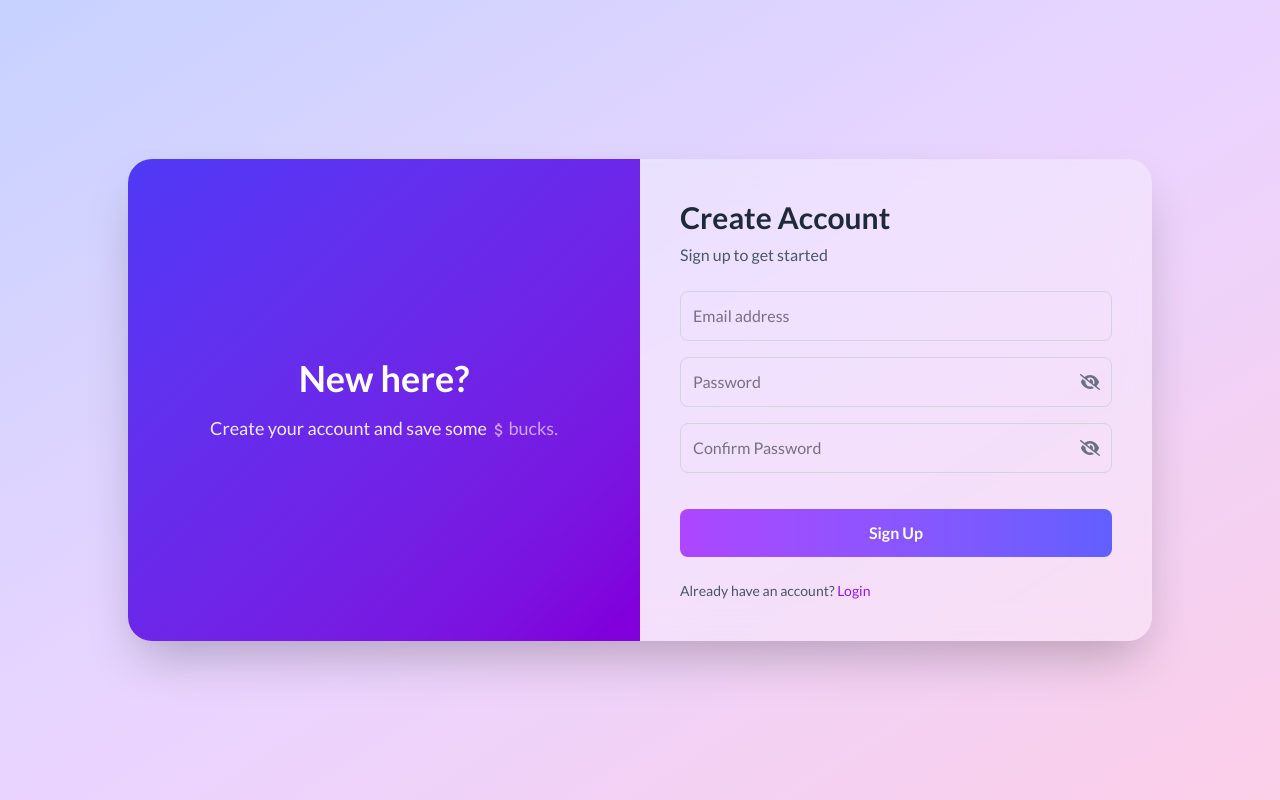
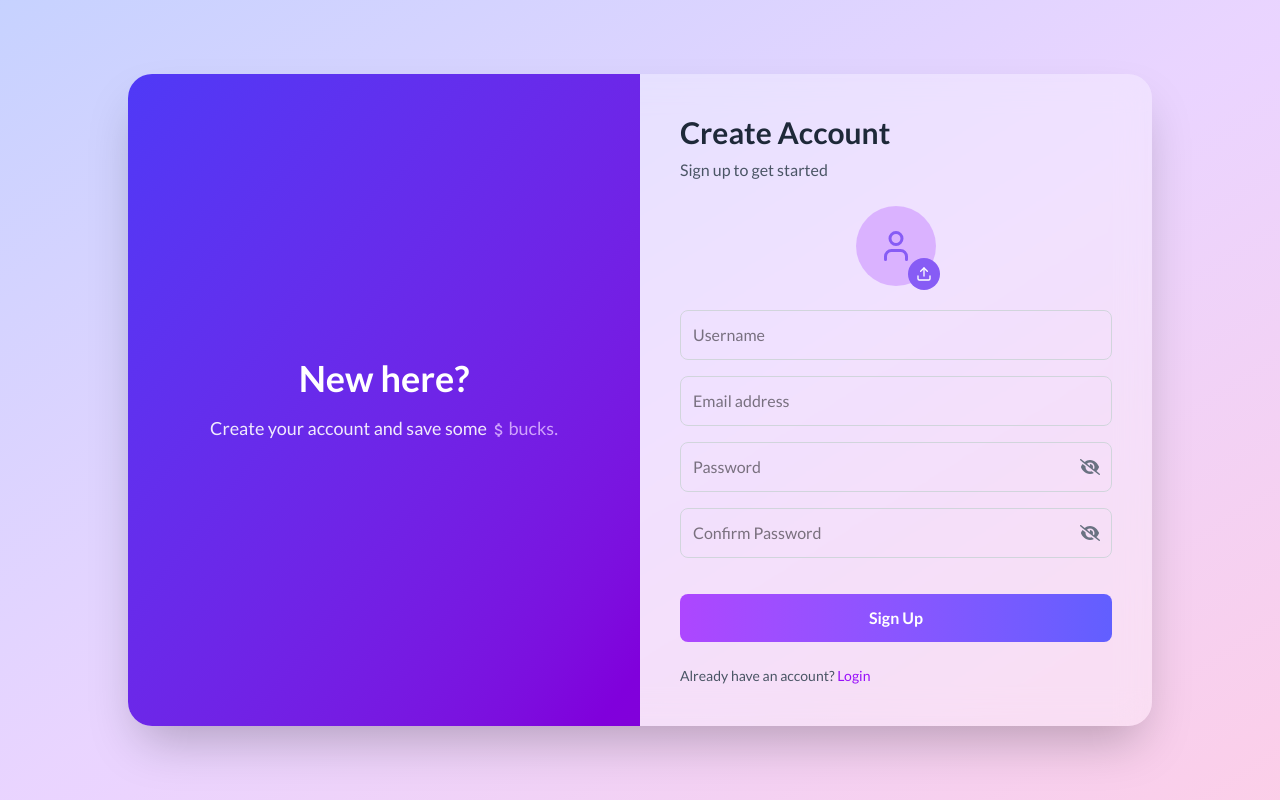
Before and after one commit to pradeepjohndev/Expense_tracker, a React app in the folder Frontend/: page /Sign in a window 1280 px wide. Built offline with nearby package versions, Linux system fonts and the light colour scheme; the HTML template or start-up script is replaced by a standard one.

Commit message:
profile photo uploader

```diff
--- /dev/null
+++ b/Frontend/src/components/Input/Profilephotoselector.jsx
@@ -0,0 +1,51 @@
+import React, { useRef, useState } from 'react';
+import { LuUser, LuUpload, LuTrash } from 'react-icons/lu';
+
+function Profilephotoselector({ image, setImage }) {
+    const inputRef = useRef(null);
+    const [previewUrl, setPreviewUrl] = useState(null);
+
+    const handleImageChange = (event) => {
+        const file = event.target.files[0];
+        if (file) {
+            setImage(file);
+            const preview = URL.createObjectURL(file)
+            setPreviewUrl(preview);
+        }
+    };
+
+    const handleRemoveImage = () => {
+        setImage(null);
+        setPreviewUrl(null);
+    };
+
+    const onChooseFile = () => {
+        inputRef.current.click();
+    };
+
+    return (
+        <>
+            <div className="flex justify-center mb-6">
+                <input type="file" accept="image/*" ref={inputRef} onChange={handleImageChange} className="hidden" />
+
+                {!image ? (
+                    <div className='w-20 h-20 flex items-center justify-center bg-purple-300 rounded-full relative'>
+                        <LuUser className='text-4xl text-primary' />
+                        <button type="button" onClick={onChooseFile} className='w-8 h-8 flex items-center justify-center bg-primary text-white rounded-full absolute -bottom-1 -right-1 hover:cursor-pointer'>
+                            <LuUpload />
+                        </button>
+                    </div>
+                ) : (
+                    <div className='relative'>
+                        <img src={previewUrl} alt="profile photo" className='w-20 h-20 flex items-center justify-center' />
+                        <button type="button" onClick={handleRemoveImage} className='w-8 h-8 flex items-center justify-center bg-red-500 text-white rounded-full absolute -bottom-1 -right-1 hover:cursor-pointer'>
+                            <LuTrash />
+                        </button>
+                    </div>
+                )}
+            </div>
+        </>
+    );
+}
+
+export default Profilephotoselector;
--- a/Frontend/src/pages/auth/Signup.jsx
+++ b/Frontend/src/pages/auth/Signup.jsx
@@ -1,11 +1,14 @@
 import React, { useState } from 'react';
 import { Link } from 'react-router-dom';
+import { MdAttachMoney } from "react-icons/md";
+import Profilephotoselector from '../../components/Input/Profilephotoselector';
 import Input from '../../components/Input/Input';
-import { MdAttachMoney } from "react-icons/md";
 
 export default function Signup() {
+    const [profilePic, setProfilepic] = useState()
     const [email, setEmail] = useState("");
     const [password, setPassword] = useState("");
+    const [username, setUsername] = useState("");
     const [confirmPassword, setConfirmPassword] = useState("");
     const [error, setError] = useState("");
 
@@ -23,6 +26,11 @@ export default function Signup() {
 
         if (password.length < 6) {
             setError("Password must be at least 6 characters");
+            return;
+        }
+
+        if (!username || username.trim() === '') {
+            setError('Please enter username');
             return;
         }
 
@@ -51,6 +59,10 @@ export default function Signup() {
                     <h2 className="text-3xl font-bold text-gray-800 mb-2">Create Account</h2>
                     <p className="text-gray-600 mb-6">Sign up to get started</p>
                     <form onSubmit={handleSubmit} className="flex flex-col">
+
+                        <Profilephotoselector image={profilePic} setImage={setProfilepic} />
+                        <input type="text" placeholder="Username" className="mb-4 p-3 rounded-lg border border-gray-300 focus:outline-none focus:ring-2 focus:ring-purple-400 transition"
+                            value={username} onChange={(e) => setUsername(e.target.value)} />
                         <input type="email" placeholder="Email address" className="mb-4 p-3 rounded-lg border border-gray-300 focus:outline-none focus:ring-2 focus:ring-purple-400 transition"
                             value={email} onChange={(e) => setEmail(e.target.value)} />
 
```
